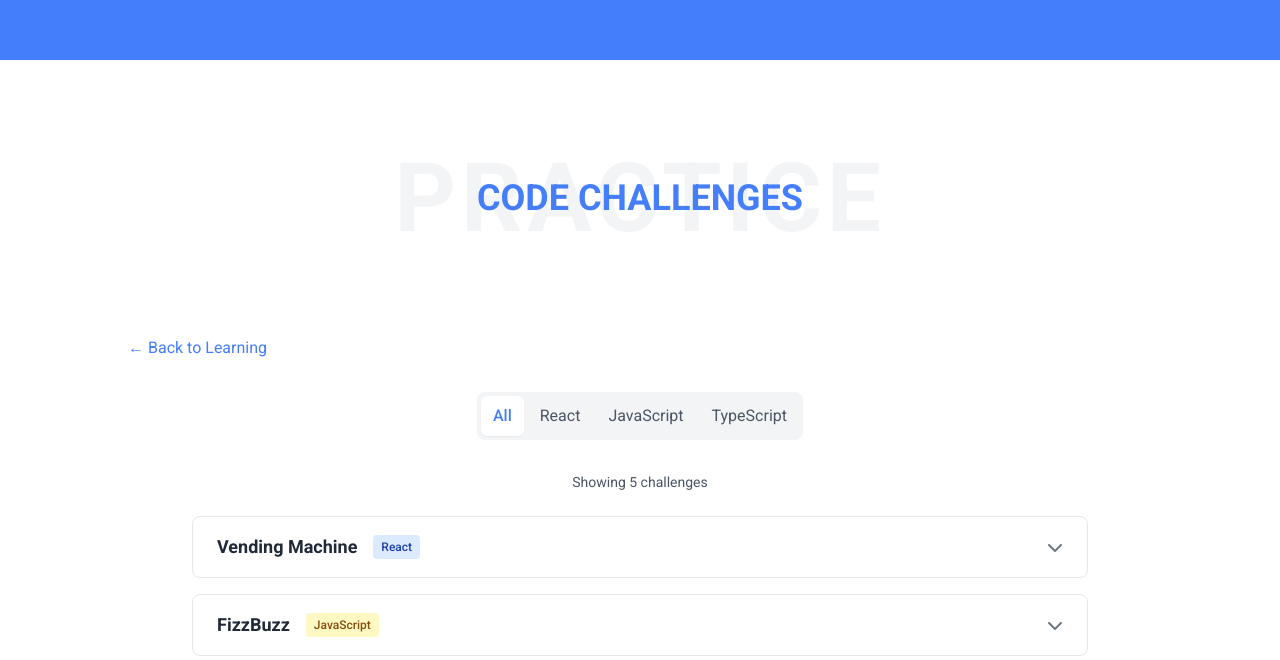
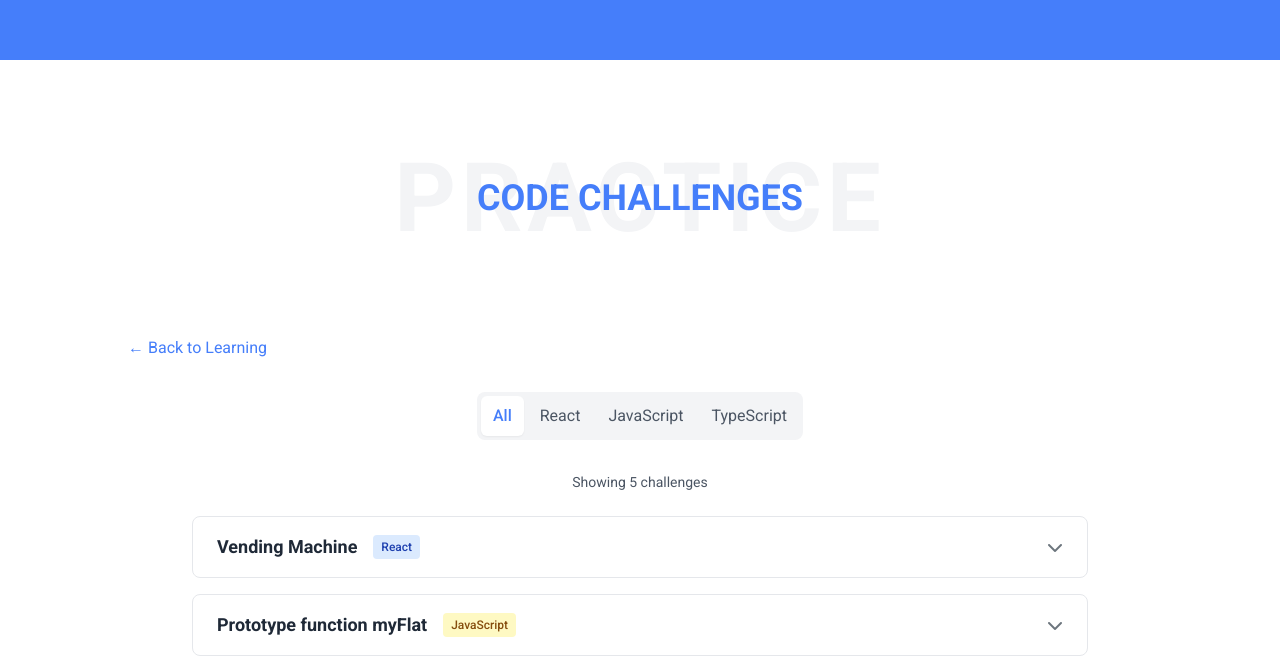
Before and after one commit to WoodyLinwc/Portfolio-Next.js, a Next.js app in the folder portfolio/: page /learning/coding-challenges in a window 1280 px wide. Shown: the part 140-800 px from the top of the page. Built offline with nearby package versions, Linux system fonts and the light colour scheme.

Commit message:
Update javascript.ts

```diff
--- a/portfolio/src/data/challenges/javascript.ts
+++ b/portfolio/src/data/challenges/javascript.ts
@@ -4,12 +4,21 @@ import type { CodingChallenge } from "./types";
 
 export const javascriptChallenges: CodingChallenge[] = [
     {
-        id: "fizzbuzz",
-        title: "FizzBuzz",
+        id: "flat",
+        title: "Prototype function myFlat",
         category: "JavaScript",
         approach:
-            "Create a function that prints numbers 1-100, but replace multiples of 3 with 'Fizz', multiples of 5 with 'Buzz', and multiples of both with 'FizzBuzz'. Use modulo operator (%) to check divisibility. Start with a simple loop, then add conditional statements to check each case.",
-        codesandboxUrl: "https://codesandbox.io/s/fizzbuzz-challenge-new",
-        tags: ["loops", "conditionals", "modulo"],
+            "create an array prototype function with default depth 1\n" +
+            "   base case if depth is smaller or equal to 1, return [...this]\n" +
+            "   create a empty result array\n" +
+            "   loop based on this.length\n" +
+            "       if this[i] is array\n" +
+            "           result push (...this[i].myFlat(depth - 1))\n" +
+            "       else\n" +
+            "           result push (this[i])\n" +
+            "   return result\n",
+        codesandboxUrl:
+            "https://codesandbox.io/p/devbox/prototype-method-k9tllq",
+        tags: ["recursive", "iterative", "prototype function"],
     },
 ];
```
